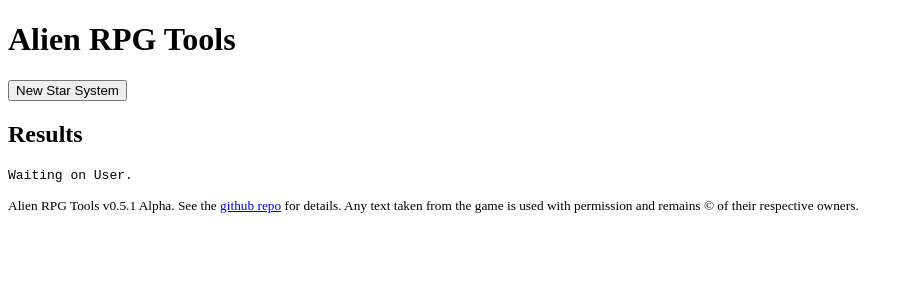
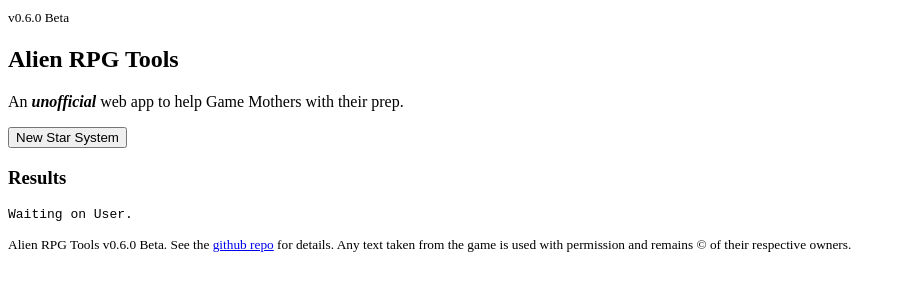
Before and after one commit to ScottMaclure/alienrpg, a Svelte app: page / in a window 1280 px wide. Shown: the top 300 px of the page, without its empty margins (0-910 px from the left). Built offline with nearby package versions, Linux system fonts and the light colour scheme; the HTML template or start-up script is replaced by a standard one.

Commit message:
Tweaking

```diff
--- a/src/components/App.svelte
+++ b/src/components/App.svelte
@@ -19,11 +19,12 @@
 </script>
 
 <main>
-	<h1>{appData.title}</h1>
-
+	<div class="alignRight"><small>{appData.version}</small></div>
+	<h2>{appData.title}</h2>
+	<p>An <strong><i>unofficial</i></strong> web app to help Game Mothers with their prep.</p>
 	<button on:click={handleNewStarSystem}>New Star System</button>
 
-	<h2>Results</h2>
+	<h3>Results</h3>
 	<pre id="results">{output}</pre>
 
 	<footer>
@@ -32,12 +33,4 @@
 </main>
 
 <style>
-	main {
-	}
-
-	@media (min-width: 640px) {
-		main {
-			max-width: none;
-		}
-	}
 </style>
--- a/src/data/appData.json
+++ b/src/data/appData.json
@@ -1,6 +1,6 @@
 {
     "title": "Alien RPG Tools",
-    "version": "v0.5.1 Alpha",
+    "version": "v0.6.0 Beta",
     "copyright": "Any text taken from the game is used with permission and remains © of their respective owners.",
     "githubUrl": "https://github.com/ScottMaclure/alienrpg/blob/master/README.md"
 }
```
Also changed, not shown: 6 other files (tests, documents, lock files or other folders).
